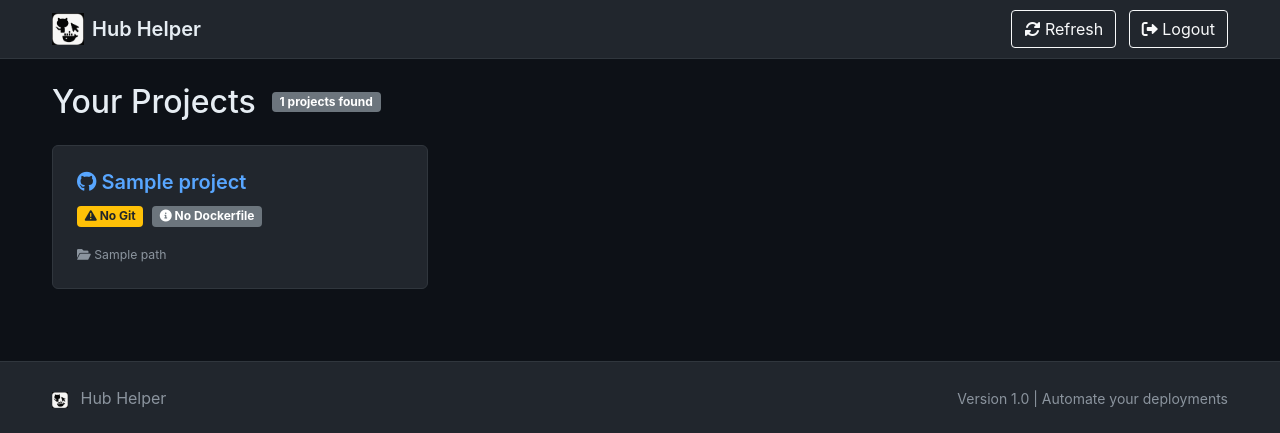
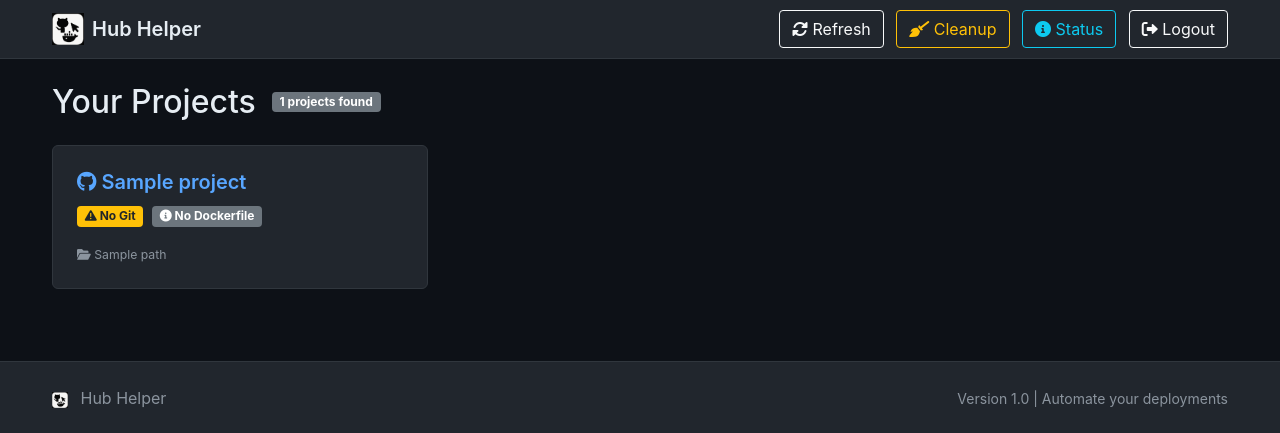
Before and after one commit to TheInfamousToTo/hub-helper, a Flask app: template templates/index.html in a window 1280 px wide. Shown: the top 433 px of the page. Run offline with Flask 3, Linux system fonts and the light colour scheme; the template is opened without the code that fills it: most values are stand-ins (such as "Sample title", 1, 10 or a date in 2020); parts of the project's set-up code (start-up, migrations or seed data) failed here and were passed over.

Commit message:
Implement Docker container cleanup system
Features added:
- Automatic cleanup of intermediate build containers
- Cleanup of created and exited containers after deployments
- Manual cleanup button in web interface
- System status endpoint showing Docker resource usage
- Automatic removal of dangling images
- Proper Docker client connection management
- Age-based container cleanup (10 min for created, 30 min for exited)

Fixes:
- Containers no longer accumulate after builds/pushes
- Better resource management during Docker operations
- Cleanup recommendations when resources pile up
- Proper error handling and logging for cleanup operations

UI Changes:
- Added Cleanup button in navbar
- Added Status button to check Docker system health
- User-friendly alerts for cleanup results and system status

This resolves the issue where many containers were being created
but not removed after Docker build/push operations.

```diff
--- a/app.py
+++ b/app.py
@@ -263,6 +263,14 @@ def deploy():
             docker_result = push_to_dockerhub(project_path, dockerhub_repo, project_version)
             result['steps'].append(docker_result)
 
+            # Automatic cleanup after Docker operations
+            if docker_result['success']:
+                try:
+                    cleanup_old_containers()
+                    logger.info("Automatic cleanup completed after Docker deployment")
+                except Exception as cleanup_error:
+                    logger.warning(f"Automatic cleanup failed: {cleanup_error}")
+
         result['success'] = True
         return jsonify(result)
 
@@ -385,6 +393,9 @@ def push_to_github(project_path, repo_name, commit_message, project_version='v1.
 
 def push_to_dockerhub(project_path, repo_name, project_version='v1.0.0'):
     """Build and push Docker image to Docker Hub with version tagging"""
+    client = None
+    built_image = None
+
     try:
         dockerfile_path = os.path.join(project_path, 'Dockerfile')
         if not os.path.exists(dockerfile_path):
@@ -410,18 +421,30 @@ def push_to_dockerhub(project_path, repo_name, project_version='v1.0.0'):
         # Build image with multiple tags
         image_name = f"{dockerhub_creds['username']}/{repo_name}"
 
-        # Build image
-        image, build_logs = client.images.build(
+        # Build image with cleanup options
+        built_image, build_logs = client.images.build(
             path=project_path,
-            tag=f"{image_name}:latest"
+            tag=f"{image_name}:latest",
+            rm=True,  # Remove intermediate containers
+            forcerm=True,  # Always remove intermediate containers
+            pull=True,  # Always attempt to pull newer version of base image
+            nocache=False  # Use cache for faster builds
         )
 
         # Tag with version
-        image.tag(image_name, docker_version)
+        built_image.tag(image_name, docker_version)
 
         # Push both latest and version tags
         push_logs_latest = client.images.push(image_name, tag='latest')
         push_logs_version = client.images.push(image_name, tag=docker_version)
+
+        # Clean up: remove old/unused images to save space
+        try:
+            # Remove dangling images (untagged intermediate images)
+            client.images.prune(filters={'dangling': True})
+            logger.info("Cleaned up dangling Docker images")
+        except Exception as cleanup_error:
+            logger.warning(f"Failed to clean up dangling images: {cleanup_error}")
 
         return {
             'step': 'Docker Push',
@@ -437,6 +460,31 @@ def push_to_dockerhub(project_path, repo_name, project_version='v1.0.0'):
             'success': False,
             'error': str(e)
         }
+    finally:
+        # Additional cleanup in case of any issues
+        if client:
+            try:
+                # Clean up any stopped containers from the build process
+                containers = client.containers.list(all=True, filters={'status': 'exited'})
+                for container in containers:
+                    # Only remove containers created in the last hour to avoid removing unrelated containers
+                    from datetime import datetime, timezone
+                    created_time = datetime.fromisoformat(container.attrs['Created'].replace('Z', '+00:00'))
+                    current_time = datetime.now(timezone.utc)
+                    if (current_time - created_time).total_seconds() < 3600:  # 1 hour
+                        try:
+                            container.remove(force=True)
+                            logger.info(f"Removed container: {container.short_id}")
+                        except Exception as remove_error:
+                            logger.warning(f"Failed to remove container {container.short_id}: {remove_error}")
+            except Exception as final_cleanup_error:
+                logger.warning(f"Failed during final cleanup: {final_cleanup_error}")
+
+            # Close the Docker client connection
+            try:
+                client.close()
+            except:
+                pass
 
 @app.route('/logout')
 def logout():
@@ -480,5 +528,151 @@ def get_version():
     except:
         return jsonify({'version': 'v1.0'})
 
-if __name__ == '__main__':
-    app.run(host='0.0.0.0', port=5414, debug=True)
+@app.route('/cleanup/docker', methods=['POST'])
+def cleanup_docker():
+    """Clean up Docker containers and images"""
+    try:
+        client = docker.from_env()
+        cleanup_results = {
+            'containers_removed': 0,
+            'images_removed': 0,
+            'space_reclaimed': '0 MB'
+        }
+
+        # Remove stopped containers
+        containers = client.containers.list(all=True, filters={'status': 'exited'})
+        for container in containers:
+            try:
+                container.remove(force=True)
+                cleanup_results['containers_removed'] += 1
+                logger.info(f"Removed stopped container: {container.short_id}")
+            except Exception as e:
+                logger.warning(f"Failed to remove container {container.short_id}: {e}")
+
+        # Remove created but not started containers
+        created_containers = client.containers.list(all=True, filters={'status': 'created'})
+        for container in created_containers:
+            try:
+                container.remove(force=True)
+                cleanup_results['containers_removed'] += 1
+                logger.info(f"Removed created container: {container.short_id}")
+            except Exception as e:
+                logger.warning(f"Failed to remove container {container.short_id}: {e}")
+
+        # Remove dangling images
+        try:
+            pruned = client.images.prune(filters={'dangling': True})
+            cleanup_results['images_removed'] = len(pruned.get('ImagesDeleted', []))
+            space_reclaimed = pruned.get('SpaceReclaimed', 0)
+            cleanup_results['space_reclaimed'] = f"{space_reclaimed / 1024 / 1024:.2f} MB"
+            logger.info(f"Removed {cleanup_results['images_removed']} dangling images, reclaimed {cleanup_results['space_reclaimed']}")
+        except Exception as e:
+            logger.warning(f"Failed to prune images: {e}")
+
+        # Close client
+        client.close()
+
+        return jsonify({
+            'success': True,
+            'message': f"Cleanup completed: {cleanup_results['containers_removed']} containers and {cleanup_results['images_removed']} images removed",
+            'details': cleanup_results
+        })
+
+    except Exception as e:
+        logger.error(f"Docker cleanup failed: {e}")
+        return jsonify({
+            'success': False,
+            'error': str(e)
+        }), 500
+
+@app.route('/system/status')
+def system_status():
+    """Get system status including Docker resource usage"""
+    try:
+        client = docker.from_env()
+
+        # Get container counts
+        running_containers = len(client.containers.list())
+        all_containers = len(client.containers.list(all=True))
+        stopped_containers = all_containers - running_containers
+
+        # Get image counts
+        all_images = len(client.images.list())
+        dangling_images = len(client.images.list(filters={'dangling': True}))
+
+        # Get basic system info
+        system_info = client.info()
+
+        client.close()
+
+        return jsonify({
+            'containers': {
+                'running': running_containers,
+                'stopped': stopped_containers,
+                'total': all_containers
+            },
+            'images': {
+                'total': all_images,
+                'dangling': dangling_images
+            },
+            'docker_version': system_info.get('ServerVersion', 'Unknown'),
+            'cleanup_recommended': stopped_containers > 5 or dangling_images > 10
+        })
+
+    except Exception as e:
+        logger.error(f"Failed to get system status: {e}")
+        return jsonify({
+            'error': str(e),
+            'containers': {'running': 0, 'stopped': 0, 'total': 0},
+            'images': {'total': 0, 'dangling': 0},
+            'docker_version': 'Unknown',
+            'cleanup_recommended': False
+        }), 500
+
+def cleanup_old_containers():
+    """Automatically clean up old containers created during builds"""
+    try:
+        client = docker.from_env()
+        removed_count = 0
+
+        # Remove containers in 'created' state (often leftover from builds)
+        created_containers = client.containers.list(all=True, filters={'status': 'created'})
+        for container in created_containers:
+            try:
+                # Check if container is older than 10 minutes
+                from datetime import datetime, timezone
+                created_time = datetime.fromisoformat(container.attrs['Created'].replace('Z', '+00:00'))
+                current_time = datetime.now(timezone.utc)
+                if (current_time - created_time).total_seconds() > 600:  # 10 minutes
+                    container.remove(force=True)
+                    removed_count += 1
+                    logger.info(f"Auto-cleanup: Removed old created container {container.short_id}")
+            except Exception as e:
+                logger.warning(f"Failed to remove created container {container.short_id}: {e}")
+
+        # Remove exited containers older than 30 minutes
+        exited_containers = client.containers.list(all=True, filters={'status': 'exited'})
+        for container in exited_containers:
+            try:
+                created_time = datetime.fromisoformat(container.attrs['Created'].replace('Z', '+00:00'))
+                current_time = datetime.now(timezone.utc)
+                if (current_time - created_time).total_seconds() > 1800:  # 30 minutes
+                    container.remove(force=True)
+                    removed_count += 1
+                    logger.info(f"Auto-cleanup: Removed old exited container {container.short_id}")
+            except Exception as e:
+                logger.warning(f"Failed to remove exited container {container.short_id}: {e}")
+
+        # Clean up dangling images if we removed containers
+        if removed_count > 0:
+            try:
+                client.images.prune(filters={'dangling': True})
+                logger.info("Auto-cleanup: Pruned dangling images")
+            except Exception as e:
+                logger.warning(f"Failed to prune images during auto-cleanup: {e}")
+
+        client.close()
+        logger.info(f"Auto-cleanup completed: {removed_count} containers removed")
+
+    except Exception as e:
+        logger.error(f"Auto-cleanup failed: {e}")
--- a/templates/index.html
+++ b/templates/index.html
@@ -180,6 +180,12 @@
             <div>
                 <button class="btn btn-outline-light me-2" onclick="location.reload()">
                     <i class="fas fa-sync-alt"></i> Refresh
+                </button>
+                <button class="btn btn-outline-warning me-2" onclick="cleanupDocker()" title="Clean up stopped containers and unused images">
+                    <i class="fas fa-broom"></i> Cleanup
+                </button>
+                <button class="btn btn-outline-info me-2" onclick="showSystemStatus()" title="Show Docker system status">
+                    <i class="fas fa-info-circle"></i> Status
                 </button>
                 <a href="/logout" class="btn btn-outline-light">
                     <i class="fas fa-sign-out-alt"></i> Logout
@@ -514,6 +520,60 @@
                 console.log('Hub Helper ' + data.version);
             })
             .catch(error => console.log('Version info not available'));
+
+        // Docker cleanup function
+        async function cleanupDocker() {
+            if (!confirm('This will remove all stopped containers and unused images. Continue?')) {
+                return;
+            }
+
+            try {
+                const response = await fetch('/cleanup/docker', {
+                    method: 'POST',
+                    headers: {
+                        'Content-Type': 'application/json',
+                    }
+                });
+
+                const result = await response.json();
+
+                if (result.success) {
+                    alert(`Cleanup completed!\n\n${result.message}\n\nDetails:\n- Containers removed: ${result.details.containers_removed}\n- Images removed: ${result.details.images_removed}\n- Space reclaimed: ${result.details.space_reclaimed}`);
+                } else {
+                    alert('Cleanup failed: ' + result.error);
+                }
+            } catch (error) {
+                alert('Cleanup error: ' + error.message);
+            }
+        }
+
+        // System status function
+        async function showSystemStatus() {
+            try {
+                const response = await fetch('/system/status');
+                const status = await response.json();
+
+                let statusMessage = `Docker System Status:\n\n`;
+                statusMessage += `Containers:\n`;
+                statusMessage += `- Running: ${status.containers.running}\n`;
+                statusMessage += `- Stopped: ${status.containers.stopped}\n`;
+                statusMessage += `- Total: ${status.containers.total}\n\n`;
+                statusMessage += `Images:\n`;
+                statusMessage += `- Total: ${status.images.total}\n`;
+                statusMessage += `- Dangling: ${status.images.dangling}\n\n`;
+                statusMessage += `Docker Version: ${status.docker_version}\n\n`;
+
+                if (status.cleanup_recommended) {
+                    statusMessage += `⚠️  Cleanup recommended: You have ${status.containers.stopped} stopped containers and ${status.images.dangling} dangling images.`;
+                } else {
+                    statusMessage += `✅ System looks clean!`;
+                }
+
+                alert(statusMessage);
+            } catch (error) {
+                alert('Failed to get system status: ' + error.message);
+            }
+        }
     </script>
 
     <!-- Footer -->
```
Also changed, not shown: README.md.
